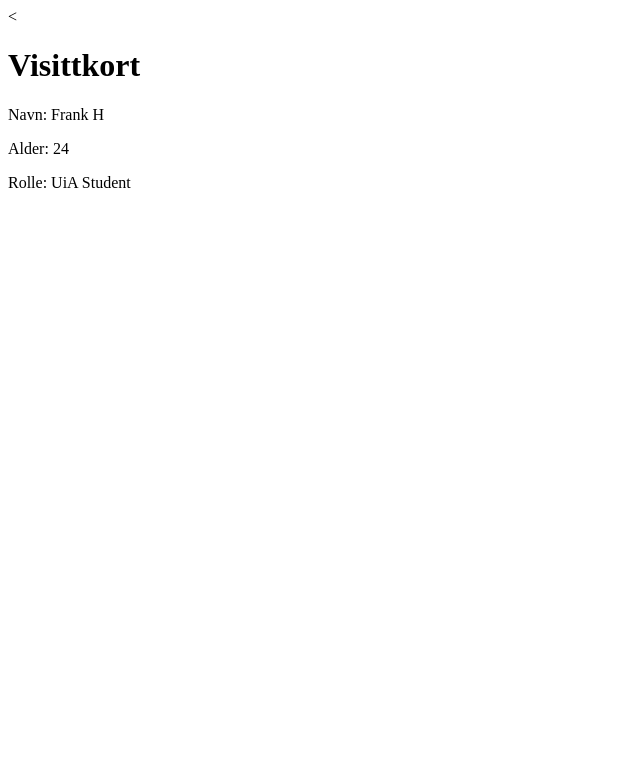
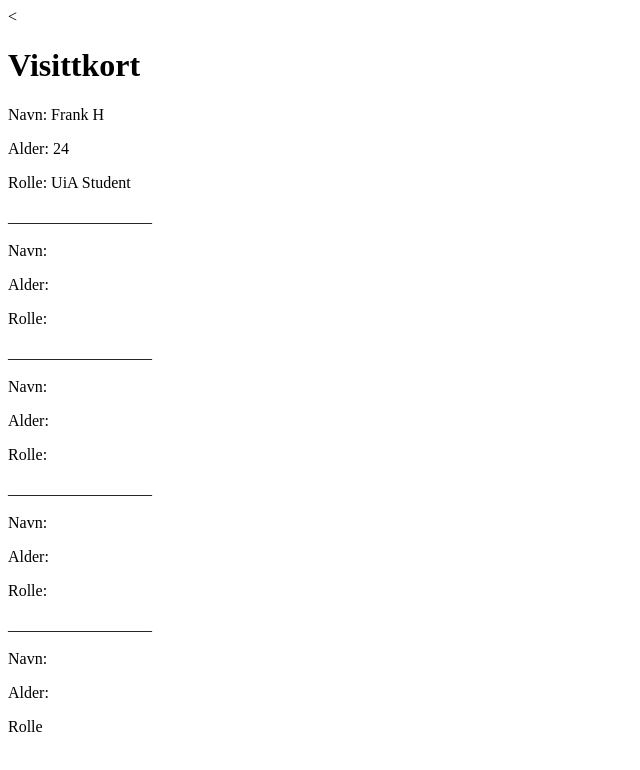
Before and after one commit to FrankUia/3B, a plain HTML site: page docs/index.html in a window 1280 px wide. Shown: the whole page, without its empty margins (0-640 px from the left). Drawn offline with Linux system fonts and the light colour scheme.

Commit message:
Mal til visittkort

```diff
--- a/docs/index.html
+++ b/docs/index.html
@@ -10,5 +10,25 @@
 <p>Navn: Frank H</p>
 <p>Alder: 24</p>
 <p>Rolle: UiA Student</p>
+<p>__________________</p>
+<p></p>
+<p>Navn:</p>
+<p>Alder:</p>
+<p>Rolle:</p>
+<p>__________________</p>
+<p></p>
+<p>Navn:</p>
+<p>Alder:</p>
+<p>Rolle:</p>
+<p>__________________</p>
+<p></p>
+<p>Navn:</p>
+<p>Alder:</p>
+<p>Rolle:</p>
+<p>__________________</p>
+<p></p>
+<p>Navn:</p>
+<p>Alder:</p>
+<p>Rolle</p>
 </body>
 </html>
```
